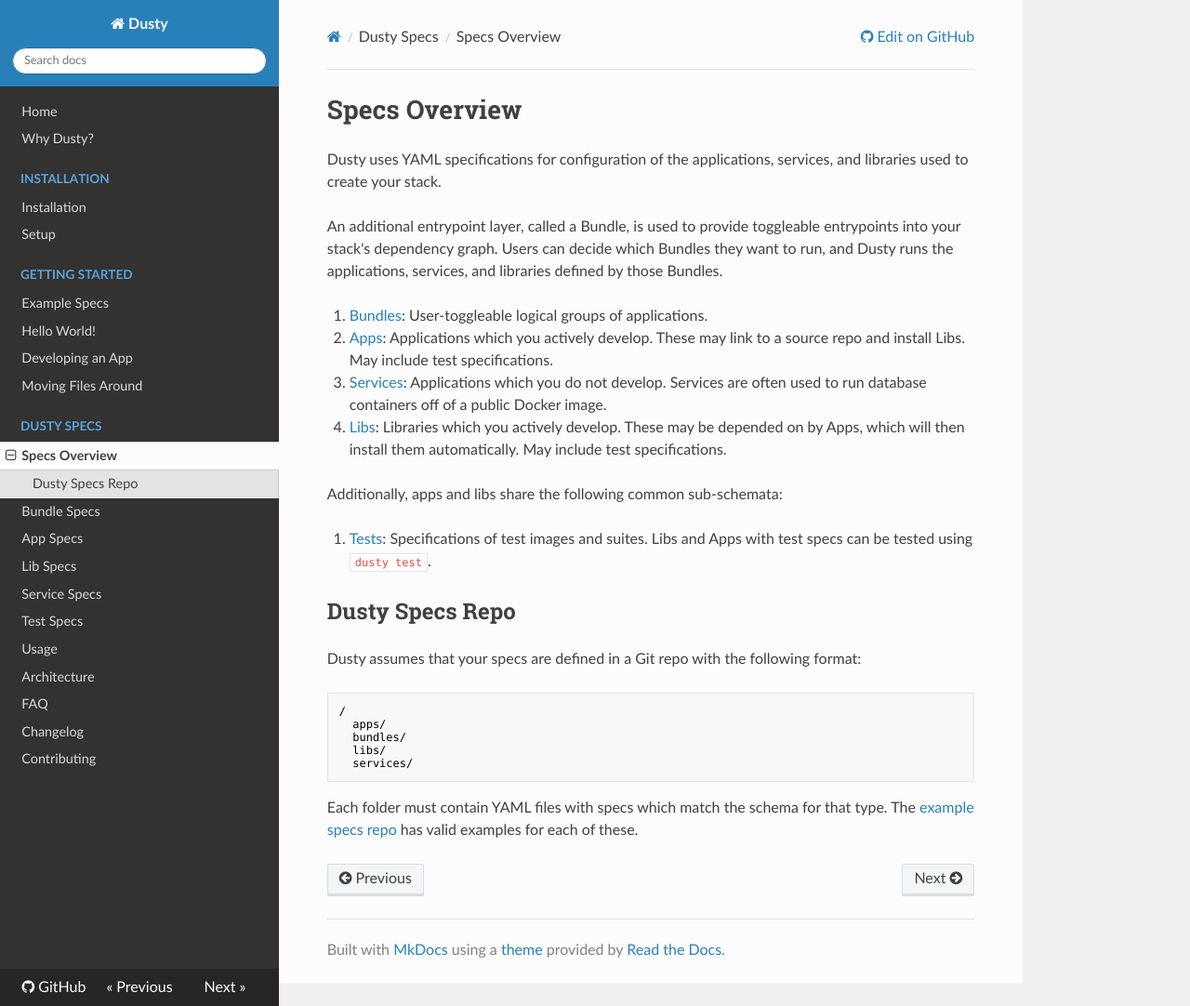
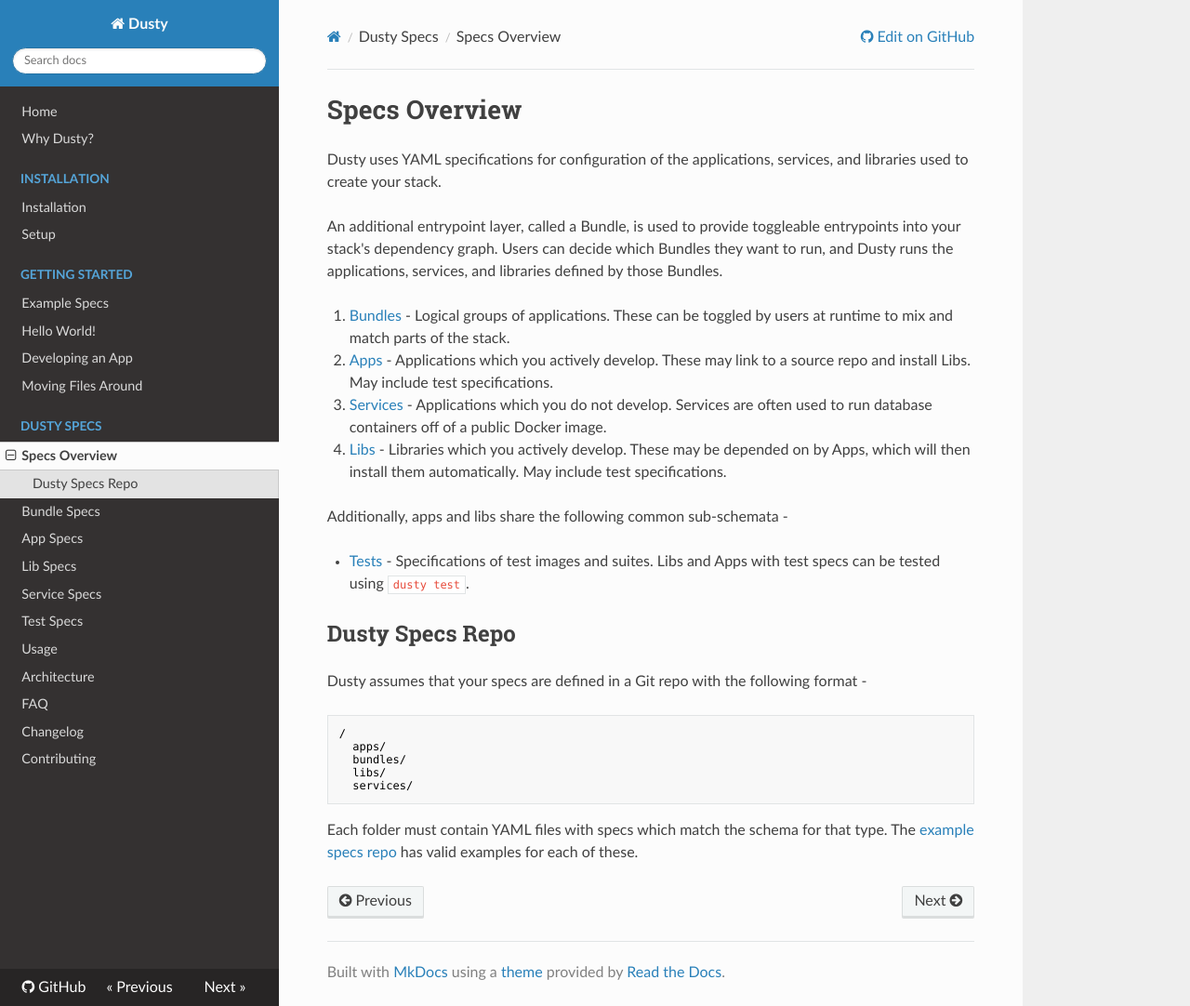
Before and after one commit to gamechanger/dusty, an MkDocs documentation site: the page built from docs/specs/index.md, in a window 1280 px wide and 1082 px high. Shown: the whole window at 93% size. Built offline with MkDocs 1.6.1, drawn with Linux system fonts in a browser that asks for light colours; nearby versions of some CDN libraries; old or Windows-style settings are respelled for this version of MkDocs.

Commit message:
Feedback comments from Alex

````diff
--- a/docs/specs/index.md
+++ b/docs/specs/index.md
@@ -7,22 +7,23 @@
 into your stack's dependency graph. Users can decide which Bundles they want to run,
 and Dusty runs the applications, services, and libraries defined by those Bundles.
 
-1. [Bundles](./bundle-specs.md): User-toggleable logical groups of applications.
-1. [Apps](./app-specs.md): Applications which you actively develop. These may link
+1. [Bundles](./bundle-specs.md) -  Logical groups of applications. These can be
+toggled by users at runtime to mix and match parts of the stack.
+1. [Apps](./app-specs.md) -  Applications which you actively develop. These may link
 to a source repo and install Libs. May include test specifications.
-1. [Services](./service-specs.md): Applications which you do not develop. Services are
+1. [Services](./service-specs.md) -  Applications which you do not develop. Services are
 often used to run database containers off of a public Docker image.
-1. [Libs](./lib-specs.md): Libraries which you actively develop. These may be depended on
+1. [Libs](./lib-specs.md) -  Libraries which you actively develop. These may be depended on
 by Apps, which will then install them automatically. May include test specifications.
 
-Additionally, apps and libs share the following common sub-schemata:
+Additionally, apps and libs share the following common sub-schemata -
 
-1. [Tests](./test-specs.md): Specifications of test images and suites. Libs and Apps with
+* [Tests](./test-specs.md) -  Specifications of test images and suites. Libs and Apps with
 test specs can be tested using `dusty test`.
 
 ## Dusty Specs Repo
 
-Dusty assumes that your specs are defined in a Git repo with the following format:
+Dusty assumes that your specs are defined in a Git repo with the following format -
 
 ```
 /
````
Also changed, not shown: docs/specs/lib-specs.md (+1 -1 lines), docs/specs/test-specs.md (+14 -8 lines).
